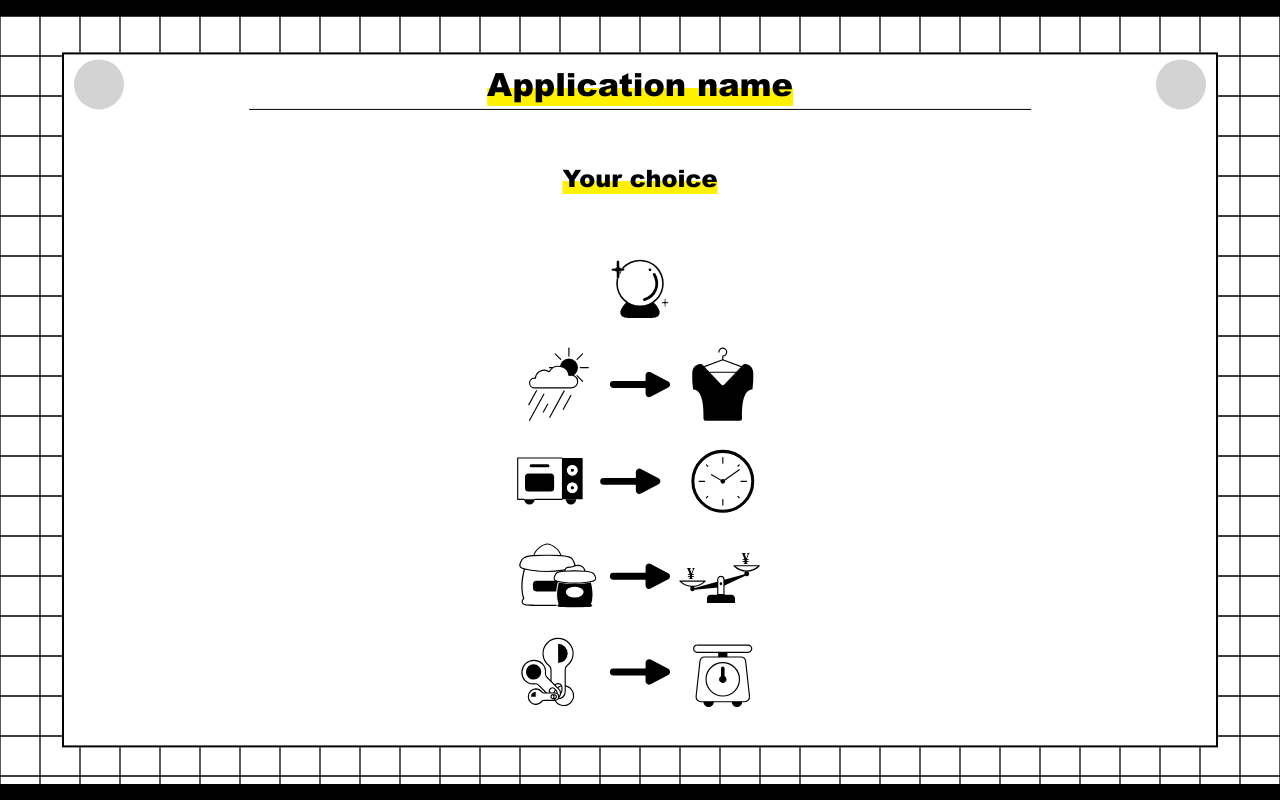
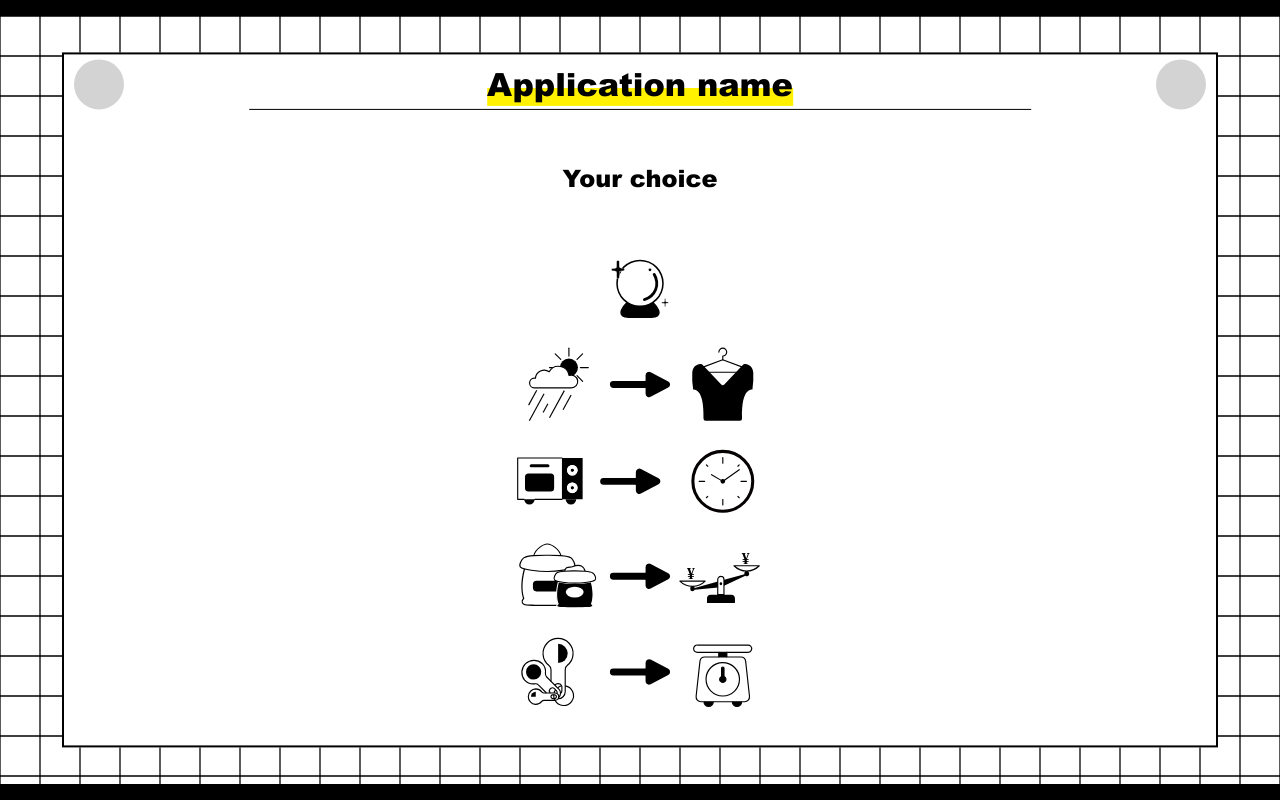
Before and after one commit to nono2224/AMR-project-2, a plain HTML site: page index.html in a window 1280 px wide. Drawn offline with nearby package versions, Linux system fonts and the light colour scheme.

Commit message:
update: 一部ハイライトの削除

```diff
--- a/styles/home/main/main.scss
+++ b/styles/home/main/main.scss
@@ -100,9 +100,7 @@ html {
                             left: 50%;
                             transform: translate(-50%, -50%);
                             font-size: 1.5rem;
-                            span {
-                                background: linear-gradient(transparent 60%, #fff100 60%);
-                            }
+                            span {}
                         }
                     }
                     .content {
```
Also changed, not shown: styles/home/main/main.css.
